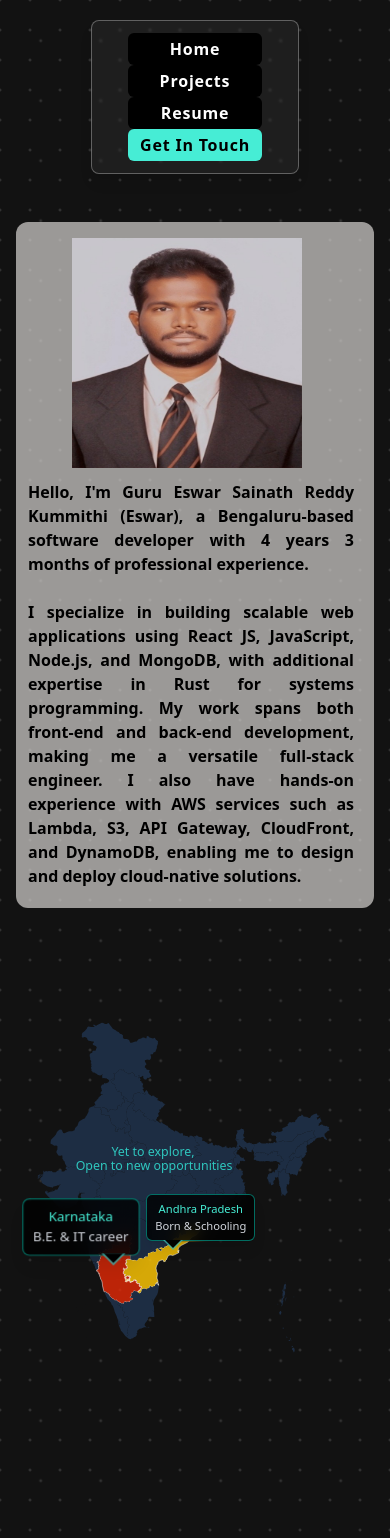
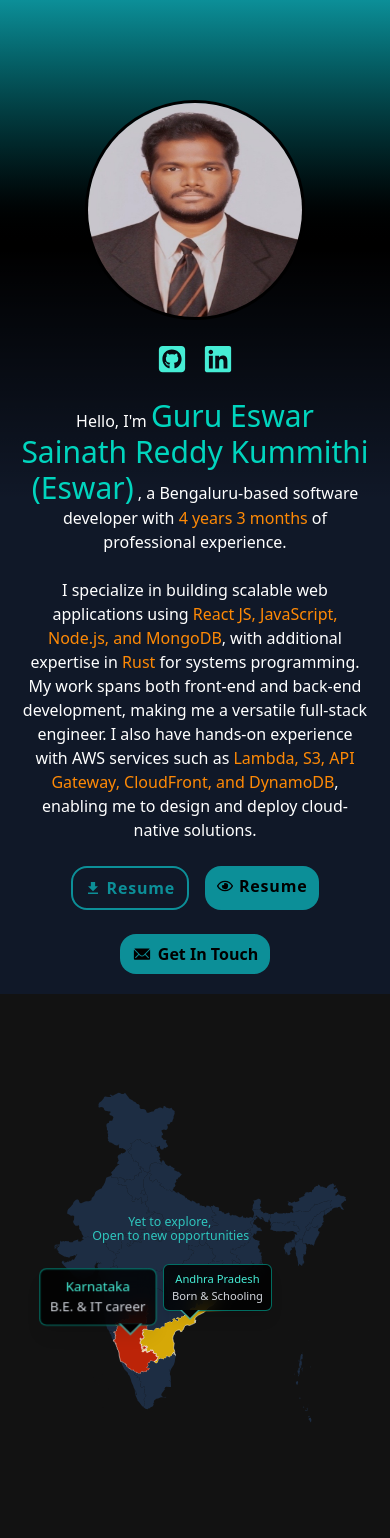
Before and after one commit to Eswar2103/eswar-portfolio, a React (Vite) app: page / in a window 390 px wide. Shown: the top 1538 px of the page. Built offline with nearby package versions, Linux system fonts and the light colour scheme.

Commit message:
Intro section changes

```diff
--- a/src/AppLayout.jsx
+++ b/src/AppLayout.jsx
@@ -5,9 +5,9 @@ import Footer from "./Pages/Footer";
 function AppLayout() {
   return (
     <>
-      <Header />
+      {/* <Header /> */}
       <Outlet />
-      <Footer />
+      {/* <Footer /> */}
     </>
   );
 }
--- a/src/Pages/Footer.jsx
+++ b/src/Pages/Footer.jsx
@@ -20,19 +20,4 @@ function Footer() {
   );
 }
 
-function SocialMediaIcon({ children, href, ariaLabel }) {
-  return (
-    <a
-      className="mx-2 text-3xl text-teal-300 hover:text-teal-500 transition-all duration-300 ease-in-out"
-      href={href}
-      target="_blank"
-      rel="noopener noreferrer"
-      aria-label={ariaLabel}
-    >
-      {children}
-      <span className="sr-only">Open in new tab</span>
-    </a>
-  );
-}
-
 export default Footer;
--- a/src/Pages/Header.jsx
+++ b/src/Pages/Header.jsx
@@ -1,4 +1,4 @@
-import { Link } from "react-router-dom";
+import { Link, NavLink } from "react-router-dom";
 
 function Header() {
   const menu = [
@@ -11,13 +11,24 @@ function Header() {
     <div className="flex justify-center items-center text-white mt-5 z-50 duration-300 transition-all ease-linear">
       <div className="backdrop-blur-[1px] bg-white/5 border border-white/30 px-5 py-3 rounded-lg shadow-lg flex flex-col sm:flex-row">
         {menu.map((m) => (
-          <Link
+          <NavLink
             key={m.item}
             to={m.to}
-            className={`capitalize text-center mx-4 px-3 py-1 font-semibold tracking-wider rounded-md transition-all duration-300 ease-in-out ${m.type === "spc" ? "bg-teal-300 hover:bg-teal-400 text-black ring-0 hover:ring-2 hover:inset-ring-black focus:ring-2 focus:inset-ring-black" : "bg-black  text-white ring-0 hover:ring-2 hover:ring-teal-400 focus:ring-2 focus:ring-teal-400"}`}
+            className={({ isActive }) =>
+              `capitalize text-center mx-4 px-3 py-1 font-semibold tracking-wider rounded-md transition-all duration-300 ease-in-out outline-none
+            ${
+              m.type === "spc"
+                ? isActive
+                  ? "bg-teal-400 text-black ring-2 ring-white"
+                  : "bg-teal-300 hover:bg-teal-400 text-black ring-0 hover:ring-2 hover:ring-black focus-visible:ring-2 focus-visible:ring-black"
+                : isActive
+                  ? "bg-black ring-2 ring-teal-400"
+                  : "bg-black ring-0 hover:ring-2 hover:ring-teal-400 focus-visible:ring-2 focus-visible:ring-teal-400"
+            }`
+            }
           >
             {m.item}
-          </Link>
+          </NavLink>
         ))}
       </div>
     </div>
--- a/src/components/IndiaMap.jsx
+++ b/src/components/IndiaMap.jsx
@@ -2,7 +2,7 @@ function IndiaMap() {
   return (
     <svg
       version="1.1"
-      viewBox="-45 70 750 780"
+      viewBox="-80 70 750 780"
       className="max-[390px]:w-90 max-[390px]:h-90 w-99 h-99 sm:w-120 sm:h-120 block mx-auto"
       preserveAspectRatio="xMidYMid meet"
       id="india-map"
--- a/src/components/Intro.jsx
+++ b/src/components/Intro.jsx
@@ -1,28 +1,147 @@
 import { experience } from "../Utils";
+import { SocialMediaIcon } from "../components/Utils";
+import { FaSquareGithub } from "react-icons/fa6";
+import { FaLinkedin } from "react-icons/fa";
+import { Link } from "react-router-dom";
+import { IoIosMail, IoMdDownload } from "react-icons/io";
+import { FaRegEye } from "react-icons/fa";
 
 function Intro() {
   const exp = experience();
   return (
-    <div className="flex items-center justify-center mt-8 p-4">
-      <div className="bg-stone-300/70 w-[1000px] min-h-[300px] h-auto grid grid-cols-1 sm:grid-cols-3 p-4 gap-4 rounded-xl">
-        <div className="flex items-center justify-center ">
-          <img src="./Eswar.jpg" className=" w-[230px] h-[230px]" />
+    <>
+      <MobileIntro exp={exp} />
+      <DesktopIntro exp={exp} />
+    </>
+  );
+}
+
+function Introtext({ exp }) {
+  return (
+    <>
+      Hello, I'm{" "}
+      <span className="text-3xl text-teal-400">
+        Guru Eswar Sainath Reddy Kummithi (Eswar)
+      </span>{" "}
+      , a Bengaluru-based software developer with{" "}
+      <span className="text-orange-400">{exp}</span> of professional experience.{" "}
+      <br />
+      <br />I specialize in building scalable web applications using{" "}
+      <span className="text-orange-400">
+        React JS, JavaScript, Node.js, and MongoDB
+      </span>
+      , with additional expertise in{" "}
+      <span className="text-orange-400">Rust</span> for systems programming. My
+      work spans both front-end and back-end development, making me a versatile
+      full-stack engineer. I also have hands-on experience with AWS services
+      such as{" "}
+      <span className="text-orange-400">
+        Lambda, S3, API Gateway, CloudFront, and DynamoDB
+      </span>
+      , enabling me to design and deploy cloud-native solutions.
+    </>
+  );
+}
+
+function MobileIntro({ exp }) {
+  return (
+    <div className="block md:hidden relative bg-gray-900 py-5">
+      <div className="absolute inset-0 bg-linear-to-b from-[#0c8f98] via-black to-transparent h-[500px]" />
+      <div className="relative flex flex-col justify-center items-center gap-6">
+        <div className="mt-20">
+          <img
+            src="./Eswar.jpg"
+            className="w-[220px] h-[220px] rounded-full border-3"
+          />
         </div>
-        <div className="col-span-2 flex items-center justify-center font-bold text-justify -translate-1">
-          Hello, I'm Guru Eswar Sainath Reddy Kummithi (Eswar), a
-          Bengaluru-based software developer with {exp} of professional
-          experience. <br />
-          <br />I specialize in building scalable web applications using React
-          JS, JavaScript, Node.js, and MongoDB, with additional expertise in
-          Rust for systems programming. My work spans both front-end and
-          back-end development, making me a versatile full-stack engineer. I
-          also have hands-on experience with AWS services such as Lambda, S3,
-          API Gateway, CloudFront, and DynamoDB, enabling me to design and
-          deploy cloud-native solutions.
+        <div className="flex justify-center items-center">
+          <SocialMediaButtons />
         </div>
+        <div className="text-white px-5 text-center">
+          <Introtext exp={exp} />
+        </div>
+        <AdditionalButtons />
       </div>
     </div>
   );
 }
 
+function DesktopIntro({ exp }) {
+  return (
+    <div className="hidden md:block">
+      <div className="relative w-full h-screen grid grid-cols-4">
+        <div className="col-span-1 bg-[#0a5257] relative">
+          <div className="bg-gray-800 absolute inset-x-0 bottom-0 p-6 flex justify-center items-center">
+            <SocialMediaButtons />
+          </div>
+        </div>
+        <div className="col-span-3 bg-[#1A1A1A]">
+          <div className="flex flex-col justify-center items-center h-full gap-5">
+            <div className="w-[60%] text-white text-center font-bold text-lg ml-20">
+              <Introtext exp={exp} />
+            </div>
+            <AdditionalButtons />
+          </div>
+        </div>
+        <img
+          src="./Eswar.jpg"
+          className="absolute w-[20vw] h-[20vw] rounded-full left-1/4 top-1/2 -translate-x-1/2 -translate-y-1/2 border-3 z-50"
+        />
+      </div>
+    </div>
+  );
+}
+
+function SocialMediaButtons() {
+  return (
+    <>
+      <SocialMediaIcon
+        href="https://github.com/Eswar2103"
+        ariaLabel="github profile"
+      >
+        <FaSquareGithub />
+      </SocialMediaIcon>
+      <SocialMediaIcon
+        href="https://www.linkedin.com/in/kummithi-guru-eswar-sainath-reddy-853b22193/"
+        ariaLabel="LinkedIn profile"
+      >
+        <FaLinkedin />
+      </SocialMediaIcon>
+    </>
+  );
+}
+
+function AdditionalButtons() {
+  return (
+    <>
+      <div className="flex gap-4 tracking-wider capitalize md:ml-20">
+        <a
+          href="./kummithi-guru-eswar-sainath-reddy-resume.pdf"
+          download
+          className="px-3 py-2 border-2 border-[#0c8f98] rounded-2xl text-[#0c8f98] font-bold text-md hover:text-teal-400 hover:border-teal-400 cursor-pointer transition-all duration-300"
+        >
+          <div className="flex justify-center items-center gap-1.5">
+            <IoMdDownload /> Resume
+          </div>
+        </a>
+        <div className="px-3 py-2 border border-none rounded-2xl bg-[#0c8f98] hover:bg-teal-500 font-bold text-md cursor-pointer transition-all duration-300">
+          <Link to="/view-resume">
+            <div className="flex justify-center items-center gap-1.5">
+              <FaRegEye /> Resume
+            </div>
+          </Link>
+        </div>
+      </div>
+      <div className="capitalize px-3 py-2 border border-none rounded-2xl bg-[#0c8f98] hover:bg-teal-500 font-bold text-md cursor-pointer md:ml-20 transition-all duration-300">
+        <Link to="/getintouch">
+          <div className="flex justify-center items-center gap-1.5">
+            <IoIosMail className="text-xl" />
+            Get in touch
+          </div>
+        </Link>
+      </div>
+    </>
+  );
+}
+
 export default Intro;
--- a/src/components/Projects.jsx
+++ b/src/components/Projects.jsx
@@ -11,7 +11,7 @@ function Projects() {
         "Optimized responsive layouts for large screens and collaborated with backend/product teams for API alignment.",
         "Collaborated with backend and product teams to align UI functionality with APIs and business requirements.",
       ],
-      techStack: "React, Tailwind CSS, Redux, React Router, OAuth 2.0/OIDC",
+      techStack: "React, Tailwind CSS, Redux, React Router, OAuth 2.0 + OIDC",
     },
     {
       title: "Full Stack Developer – Internal Automation Catalogue Platform",
--- a/src/components/Utils.jsx
+++ b/src/components/Utils.jsx
@@ -2,7 +2,7 @@ function Projectsgrid({ projects }) {
   return (
     <div className="grid max-w-[1100px] w-full px-4 gap-5">
       {projects.map((p) => (
-        <ProjectItem p={p} />
+        <ProjectItem key={p.title} p={p} />
       ))}
     </div>
   );
@@ -27,4 +27,19 @@ function ProjectItem({ p }) {
   );
 }
 
-export { Projectsgrid, ProjectItem };
+function SocialMediaIcon({ children, href, ariaLabel }) {
+  return (
+    <a
+      className="mx-2 text-3xl text-teal-300 hover:text-teal-500 transition-all duration-300 ease-in-out"
+      href={href}
+      target="_blank"
+      rel="noopener noreferrer"
+      aria-label={ariaLabel}
+    >
+      {children}
+      <span className="sr-only">Open in new tab</span>
+    </a>
+  );
+}
+
+export { Projectsgrid, ProjectItem, SocialMediaIcon };
--- a/src/index.css
+++ b/src/index.css
@@ -5,7 +5,7 @@ body {
   background-color: #121212;
   margin: 0;
   min-height: 100vh;
-  background-image:
+  /* background-image:
     radial-gradient(hsla(0, 0%, 100%, 0.2), transparent 2px),
     radial-gradient(hsla(0, 0%, 100%, 0.2), transparent 2px);
   background-size:
@@ -13,8 +13,8 @@ body {
     30px 30px;
   background-position:
     0px 0px,
-    60px 60px;
-  animation: moveDots 60s linear infinite;
+    60px 60px; */
+  /* animation: moveDots 60s linear infinite; */
 }
 
 @utility scroll-hidden {
```
Also changed, not shown: 1 other file (tests, documents, lock files or other folders).
